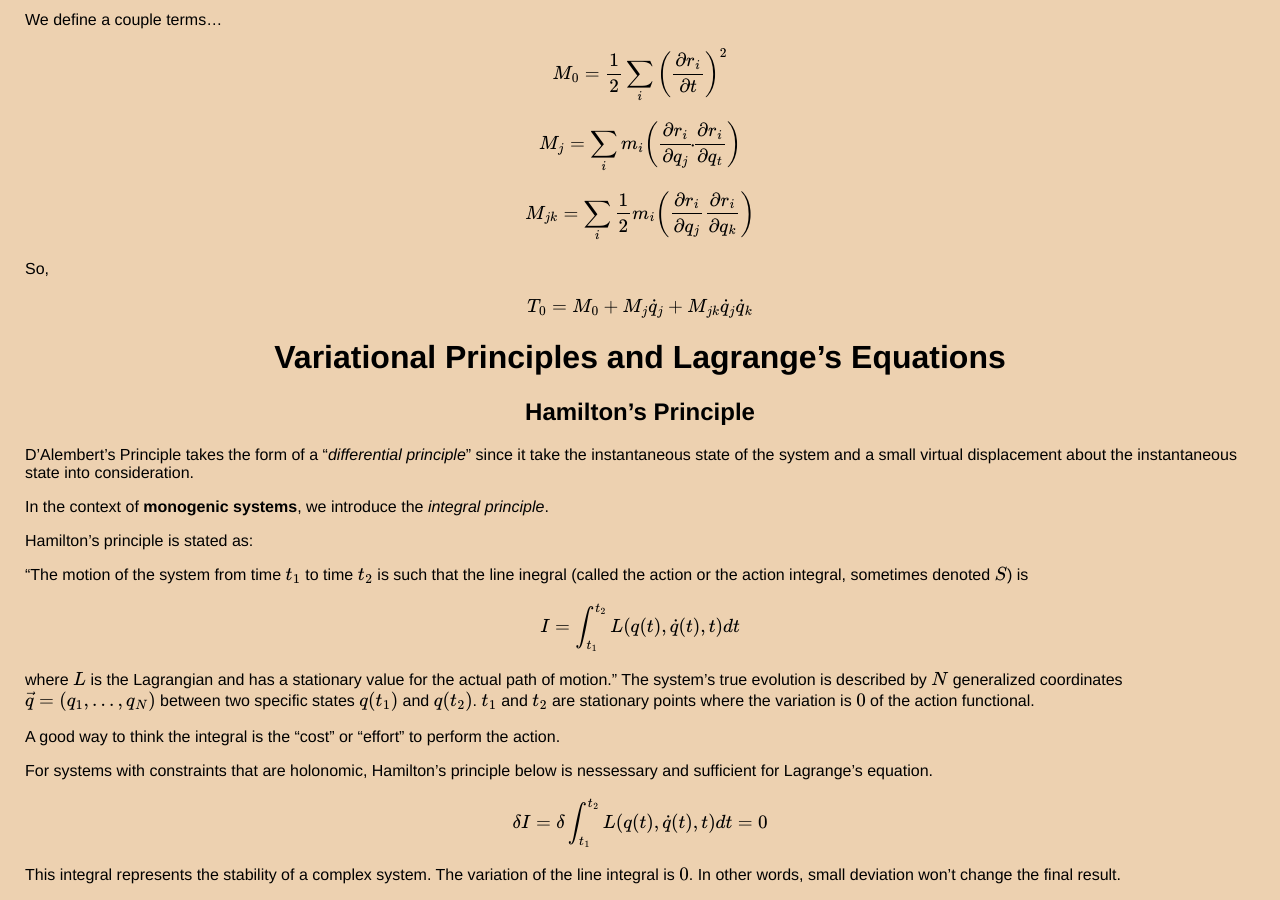
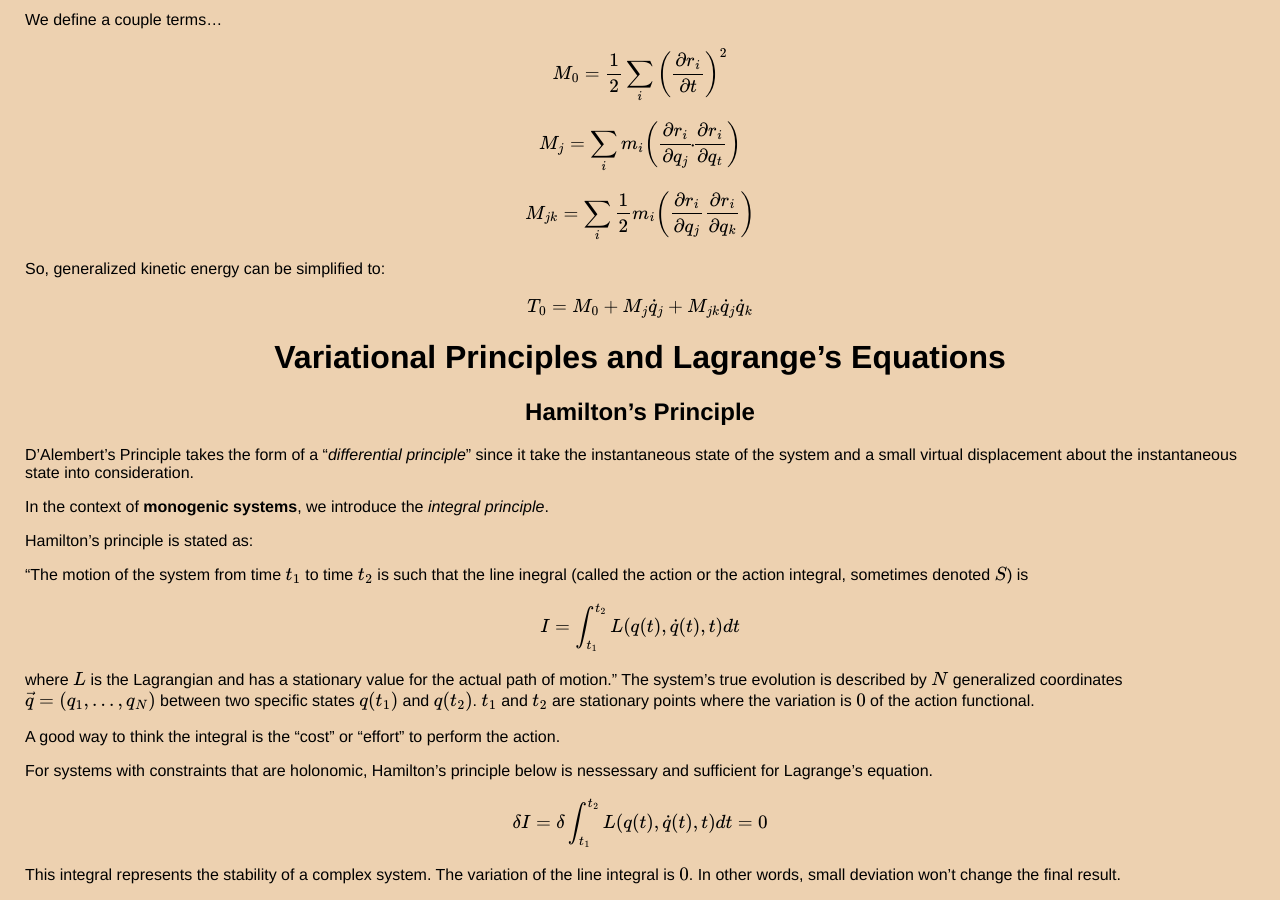
Before and after one commit to thaihangchung7/thaihangchung7.github.io, a Jekyll site: the page built from _notes/classical.md, in a window 1280 px wide and 900 px high, scrolled down 8566 px. Built offline with Jekyll 4.4.1, drawn with Linux system fonts in a browser that asks for light colours; formulas are drawn with MathJax 3.

Commit message:
Added sentence to generalized kinetic energy

```diff
--- a/_notes/classical.md
+++ b/_notes/classical.md
@@ -382,7 +382,7 @@ $$ M_{j} = \sum_{i} m_{i} \bigg( \frac{\partial r_{i}}{\partial q_{j}} \dot{} \f
 
 $$ M_{jk} = \sum_{i} \frac{1}{2} m_{i} \bigg(\frac{\partial r_{i}}{\partial q_{j}} \frac{\partial r_{i}}{\partial q_{k}} \bigg) $$
 
-So,
+So, generalized kinetic energy can be simplified to:
 
 $$ T_{0} = M_{0} + M_{j} \dot{q}_{j} + M_{jk} \dot{q}_{j} \dot{q}_{k} $$
 
```
